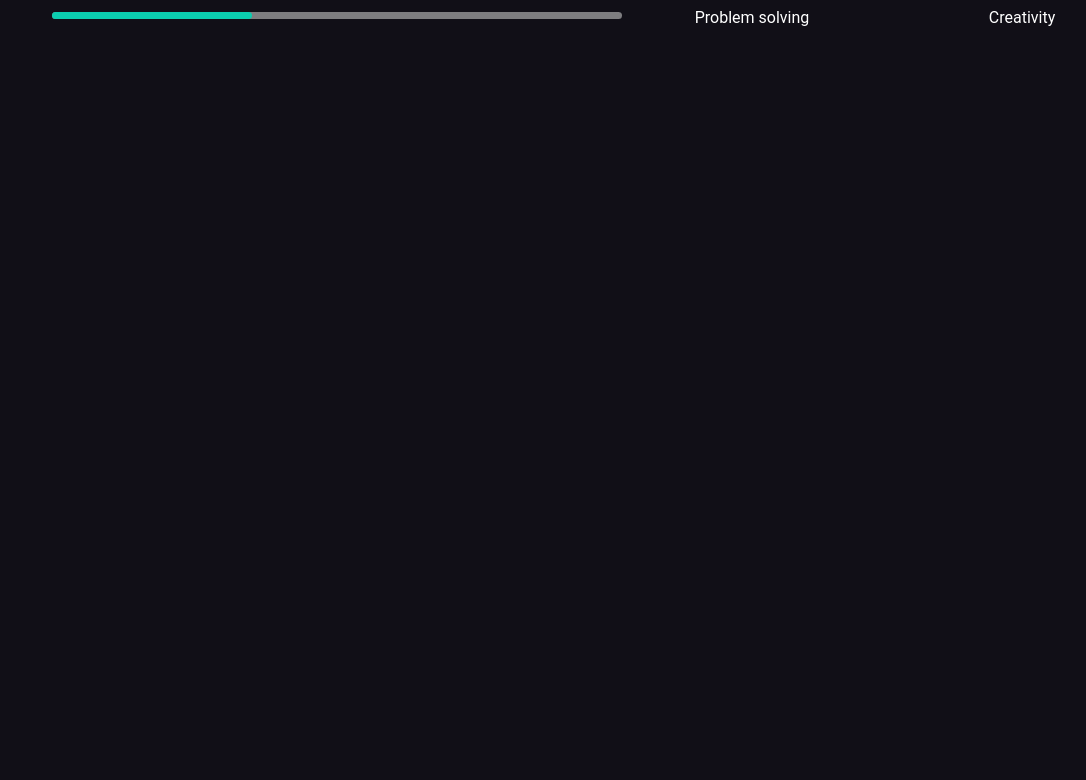
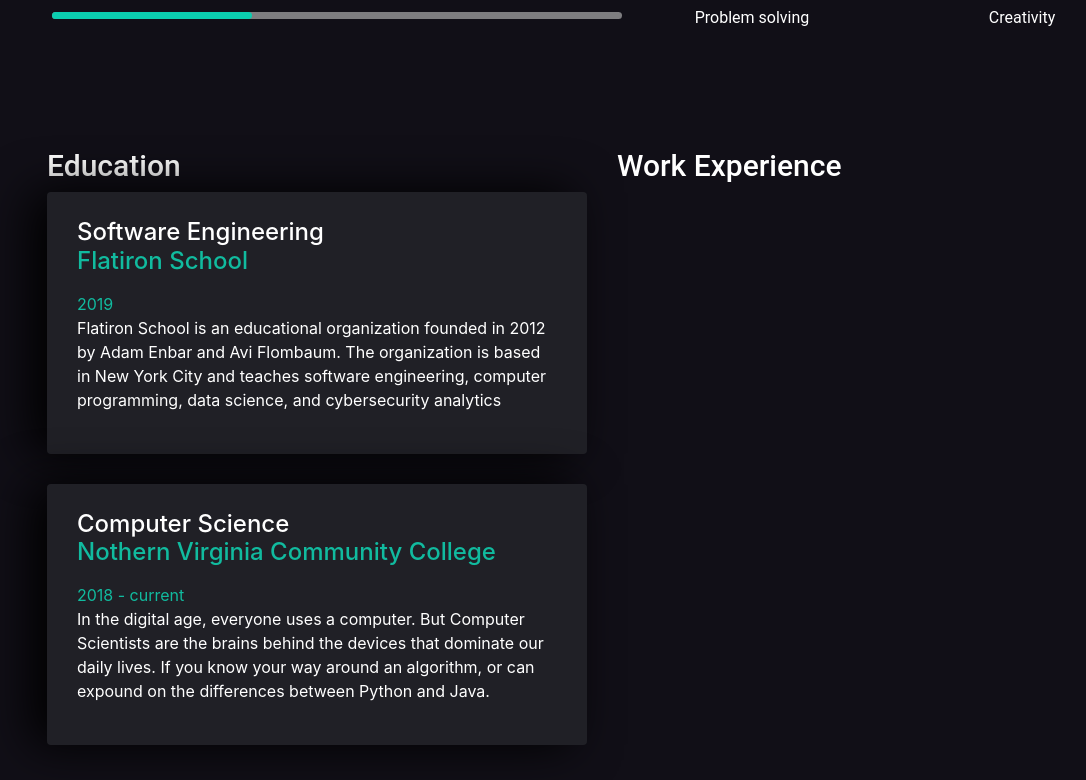
Before and after one commit to MarioR9/PortfolioV3, a React (Create React App) app: page / in a window 1280 px wide. Shown: the part 2020-2800 px from the top of the page, without its empty margins (38-1124 px from the left). Before the commit the page ends 2071 px from the top, so only its background shows below. Built offline with nearby package versions, Linux system fonts and the light colour scheme.

Commit message:
education added

```diff
--- a/src/App.js
+++ b/src/App.js
@@ -15,8 +15,8 @@
       <Home/>
       <About/>
       <Skills/>
-      {/* <Experience/>
-      <Portfolio/>  */}
+      <Experience/>
+      {/* <Portfolio/>  */}
     </div>
   );
 }
--- a/src/components/Experience.jsx
+++ b/src/components/Experience.jsx
@@ -1,9 +1,44 @@
 import React from 'react'
+import '../css/Experience.css'
+import { Container, Row, Col } from 'react-bootstrap';
 
-export const Experience = () => {
+const Experience = () => {
+    const flatiron = {name: "Flatiron School",discipline: 'Software Engineering', description: "Flatiron School is an educational organization founded in 2012 by Adam Enbar and Avi Flombaum. The organization is based in New York City and teaches software engineering, computer programming, data science, and cybersecurity analytics",year: "2019" }
+    const nova = {name: 'Nothern Virginia Community College', discipline: 'Computer Science',description: 'In the digital age, everyone uses a computer. But Computer Scientists are the brains behind the devices that dominate our daily lives. If you know your way around an algorithm, or can expound on the differences between Python and Java.',year: '2018 - current' }
     return (
         <div>
-            <h1>experience</h1>
+            <Container className='exp'>
+                <Row>
+                    <Col>
+                    <h3>Education</h3>
+                    <div>
+                        <Row>
+                            <Col>
+                        <div className='exp__education'>
+                        <h4>{flatiron.discipline}<p class="exp__colorDetails">{flatiron.name}</p> </h4>
+                        <div class="exp__colorDetails">{flatiron.year}</div>
+                        <p>{flatiron.description}</p>
+                        </div>
+                         </Col>
+                         </Row>
+                        <Row>
+                            <Col>
+                        <div className='exp__education'>
+                        <h4>{nova.discipline}<p class="exp__colorDetails">{nova.name}</p> </h4>
+                        <div class="exp__colorDetails">{nova.year}</div>
+                        <p>{nova.description}</p>
+                        </div>
+                            </Col>
+                            </Row>
+
+                    </div>
+                    </Col>
+
+                    <Col>
+                    <h3>Work Experience</h3>
+                    </Col>
+                </Row>
+            </Container>
         </div>
     )
 }
--- a/src/css/Experience.css
+++ b/src/css/Experience.css
@@ -0,0 +1,20 @@
+.exp {
+    color: white;
+    margin-top: 8%;
+}
+.exp h3 {
+    color: white;
+    font-family: "roboto", sans-serif;
+    font-size: 30px;
+    height:auto;
+}
+.exp__education {
+    margin-bottom: 30px;
+    padding: 26px 30px;
+    border-radius: 4px;
+    background-color: #202026;
+    box-shadow: -1rem 0 3rem #000;
+}
+.exp__colorDetails{
+    color: #11bb9f;
+}
```
